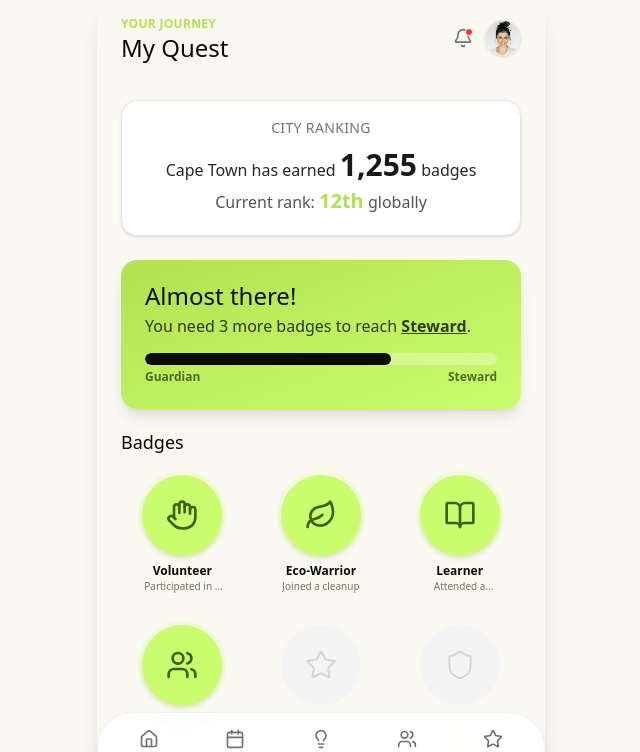
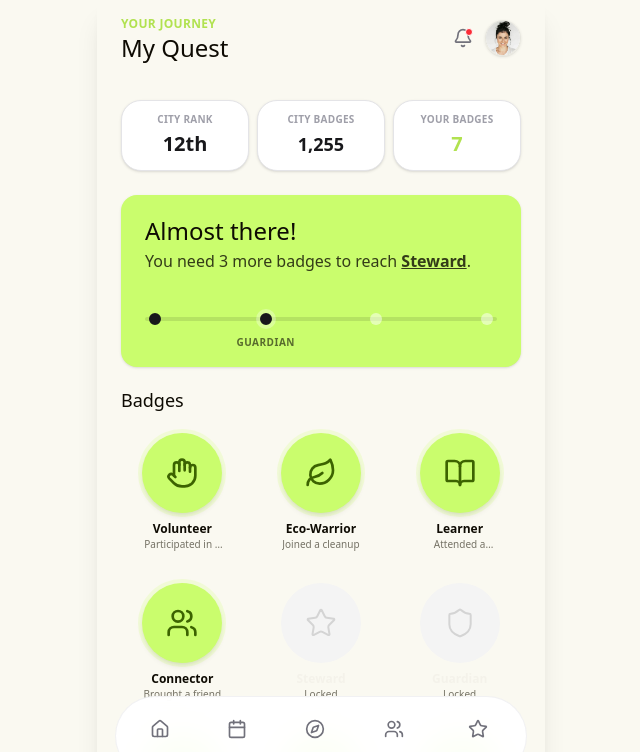
Before and after one commit to broadbrandsa/GOTF, a Next.js app: page /quest in a window 1280 px wide. Shown: the top 752 px of the page, without its empty margins (319-959 px from the left). Built offline with nearby package versions, Linux system fonts and the light colour scheme.

Commit message:
Quest metrics + intro overlay + home updates + discover route fix + remove bottom shadows

```diff
--- a/app/(main)/home/page.tsx
+++ b/app/(main)/home/page.tsx
@@ -81,7 +81,7 @@ export default function HomePage() {
                 {/* Horizontal Slider */}
                 <div className="flex overflow-x-auto gap-4 pb-4 snap-x snap-mandatory scrollbar-hide px-6 -mx-0">
                     {PARTICIPATION_ITEMS.slice(0, 5).map(item => (
-                        <Link key={item.id} href={`/p/${item.id}`} className="snap-center shrink-0 block relative h-[50vh] w-[80vw] sm:w-[45vw] max-w-sm rounded-2xl overflow-hidden shadow-md group active:scale-[0.99] transition-transform">
+                        <Link key={item.id} href={`/p/${item.id}`} className="snap-center shrink-0 block relative h-[35vh] sm:h-[200px] w-[80vw] sm:w-[45vw] max-w-sm rounded-2xl overflow-hidden shadow-md group active:scale-[0.99] transition-transform">
                             <img
                                 src={item.imageUrl || '/images/event-local-action-1.jpg'}
                                 alt={item.title}
@@ -101,11 +101,9 @@ export default function HomePage() {
                                     </Badge>
 
                                     {/* Add to Calendar Button */}
-                                    <button className="bg-white/20 backdrop-blur-md text-white p-1.5 rounded-full hover:bg-white/30 transition-colors pointer-events-auto">
-                                        <div className="w-3.5 h-3.5 border-[1.5px] border-current rounded-[3px] flex items-center justify-center relative">
-                                            <div className="absolute top-0 right-0 -mt-0.5 -mr-0.5 w-[1px] h-[3px] bg-current"></div>
-                                            <span className="text-[6px] font-bold leading-none mt-0.5">+</span>
-                                        </div>
+                                    <button className="bg-white/20 backdrop-blur-md text-white/90 px-2 py-1 rounded-full hover:bg-white/30 transition-colors pointer-events-auto flex items-center gap-1.5">
+                                        <span className="text-[10px] font-bold">Add to calendar</span>
+                                        <ArrowRight size={10} className="text-white" />
                                     </button>
                                 </div>
 
@@ -119,6 +117,26 @@ export default function HomePage() {
                                 </div>
                             </div>
                         </Link>
+                    ))}
+                </div>
+            </div>
+
+            {/* Top Contributors Section */}
+            <div className="mb-6 px-6">
+                <h2 className="text-sm font-bold text-foreground mb-3 uppercase tracking-wide opacity-80">Top Contributors This Month</h2>
+                <div className="flex flex-wrap gap-2">
+                    {/* Mock members (using IDs from MEMBERS list if imported, or mocking inline for now if not available in imports) */}
+                    {[
+                        { name: 'Thandiwe', img: '/images/ben-den-engelsen-YUu9UAcOKZ4-unsplash.jpg' },
+                        { name: 'David', img: '/images/ayo-ogunseinde-sibVwORYqs0-unsplash.jpg' },
+                        { name: 'Mike', img: '/images/joseph-gonzalez-iFgRcqHznqg-unsplash.jpg' },
+                        { name: 'Sarah', img: '/images/christopher-campbell-rDEOVtE7vOs-unsplash.jpg' },
+                        { name: 'Jessica', img: '/images/prince-akachi-J1OScm_uHUQ-unsplash.jpg' },
+                    ].map((m, i) => (
+                        <div key={i} className="inline-flex items-center gap-2 px-2 py-1 rounded-full bg-white border border-zinc-100 shadow-sm">
+                            <img src={m.img} alt={m.name} className="w-5 h-5 rounded-full object-cover" />
+                            <span className="text-xs font-medium text-zinc-700">{m.name}</span>
+                        </div>
                     ))}
                 </div>
             </div>
--- a/app/(main)/quest/page.tsx
+++ b/app/(main)/quest/page.tsx
@@ -6,6 +6,7 @@ import { BADGES, MOCK_USER_BADGES, PARTICIPATION_ITEMS } from '@/lib/data';
 import { BadgeIcon } from '@/components/BadgeIcon';
 import Link from 'next/link';
 import { ArrowRight } from 'lucide-react';
+import { clsx } from 'clsx';
 
 export default function QuestPage() {
     const earnedCount = MOCK_USER_BADGES.length;
@@ -15,30 +16,52 @@ export default function QuestPage() {
             <TopBar title="My Quest" subtitle="Your journey" />
 
             <div className="px-6 mt-6 mb-6">
-                {/* City Ranking Card */}
-                <div className="bg-white border border-zinc-200 rounded-2xl p-5 shadow-sm text-center mb-6">
-                    <h2 className="text-zinc-500 font-medium text-sm mb-3 uppercase tracking-wide">City Ranking</h2>
-                    <div className="space-y-1">
-                        <div className="text-zinc-800">
-                            Cape Town has earned <span className="text-3xl font-bold text-zinc-900">1,255</span> badges
-                        </div>
-                        <div className="text-zinc-600 font-medium">
-                            Current rank: <span className="text-xl font-bold text-lime-dark">12th</span> globally
-                        </div>
+                {/* City Ranking Metrics */}
+                <div className="grid grid-cols-3 gap-2 mb-6">
+                    <div className="bg-white border border-zinc-200 rounded-xl p-3 flex flex-col justify-center items-center text-center shadow-sm">
+                        <span className="text-[10px] uppercase font-bold text-zinc-400 tracking-wide leading-tight mb-1">City Rank</span>
+                        <span className="text-xl font-bold text-zinc-900">12th</span>
+                    </div>
+                    <div className="bg-white border border-zinc-200 rounded-xl p-3 flex flex-col justify-center items-center text-center shadow-sm">
+                        <span className="text-[10px] uppercase font-bold text-zinc-400 tracking-wide leading-tight mb-1">City Badges</span>
+                        <span className="text-lg font-bold text-zinc-900">1,255</span>
+                    </div>
+                    <div className="bg-white border border-zinc-200 rounded-xl p-3 flex flex-col justify-center items-center text-center shadow-sm">
+                        <span className="text-[10px] uppercase font-bold text-zinc-400 tracking-wide leading-tight mb-1">Your Badges</span>
+                        <span className="text-xl font-bold text-lime-dark">7</span>
                     </div>
                 </div>
 
-                <Card className="bg-gradient-to-br from-lime-dark to-lime p-6 text-foreground shadow-lg border-0">
-                    <h2 className="text-2xl font-bold mb-2">Almost there!</h2>
-                    <p className="font-medium opacity-80">
+                <Card className="bg-lime p-6 text-foreground shadow-sm border-0 relative overflow-hidden">
+                    <h2 className="text-2xl font-bold mb-2 relative z-10">Almost there!</h2>
+                    <p className="font-medium opacity-80 relative z-10 mb-6">
                         You need 3 more badges to reach <span className="font-bold underline">Steward</span>.
                     </p>
-                    <div className="mt-4 w-full bg-white/30 h-3 rounded-full overflow-hidden backdrop-blur-sm">
-                        <div className="bg-foreground h-full rounded-full w-[70%]"></div>
-                    </div>
-                    <div className="flex justify-between mt-1 text-xs font-semibold opacity-60">
-                        <span>Guardian</span>
-                        <span>Steward</span>
+
+                    {/* Milestone Progress Strip */}
+                    <div className="relative w-full h-12 flex items-center justify-between px-1 z-10">
+                        {/* Line */}
+                        <div className="absolute left-0 right-0 top-1/2 -translate-y-1/2 h-1 bg-black/10 rounded-full"></div>
+
+                        {/* Dots */}
+                        {['Volunteer', 'Guardian', 'Steward', 'GOF'].map((tier, i) => {
+                            const isCompleted = i <= 1; // Current tier is Guardian (index 1)
+                            const isCurrent = i === 1;
+                            return (
+                                <div key={tier} className="relative flex flex-col items-center group">
+                                    <div className={clsx(
+                                        "w-3 h-3 rounded-full border-2 transition-colors z-10",
+                                        isCompleted ? "bg-zinc-900 border-zinc-900" : "bg-white/50 border-transparent",
+                                        isCurrent && "ring-4 ring-white/30"
+                                    )}></div>
+                                    {isCurrent && (
+                                        <div className="absolute -bottom-6 text-[10px] font-bold uppercase tracking-wider opacity-60">
+                                            {tier}
+                                        </div>
+                                    )}
+                                </div>
+                            )
+                        })}
                     </div>
                 </Card>
             </div>
--- a/app/page.tsx
+++ b/app/page.tsx
@@ -25,13 +25,13 @@ export default function IntroPage() {
           alt="Intro background"
           className="w-full h-full object-cover"
         />
-        {/* Black Overlay */}
-        <div className="absolute inset-0 bg-black/60"></div>
+        {/* Gradient Overlay (Dark bottom -> Clear top) */}
+        <div className="absolute inset-0 bg-gradient-to-t from-black/90 via-black/40 to-transparent"></div>
       </div>
 
       {/* Content (Bottom Aligned) */}
       <div className="relative z-10 w-full px-6 flex flex-col items-center space-y-6 animate-in slide-in-from-bottom-8 duration-700 fade-in">
-        <h1 className="text-4xl sm:text-5xl font-bold text-center text-white leading-tight drop-shadow-md max-w-xs mx-auto">
+        <h1 className="text-3xl sm:text-4xl font-bold text-center text-white leading-tight drop-shadow-md max-w-xs mx-auto">
           Small Efforts for a Better World
         </h1>
 
--- a/components/BottomNav.tsx
+++ b/components/BottomNav.tsx
@@ -2,7 +2,7 @@
 
 import Link from 'next/link';
 import { usePathname } from 'next/navigation';
-import { Home, Calendar, Trophy, Map, Users, Star, Lightbulb } from 'lucide-react'; // Using icons roughly mapping to the needs
+import { Home, Calendar, Trophy, Map, Users, Star, Lightbulb, Compass } from 'lucide-react'; // Using icons roughly mapping to the needs
 import { clsx } from 'clsx';
 
 export function BottomNav() {
@@ -11,7 +11,7 @@ export function BottomNav() {
     const navItems = [
         { href: '/home', label: 'Home', icon: Home },
         { href: '/events', label: 'Participate', icon: Calendar },
-        { href: '/discover', label: 'Discover', icon: Lightbulb },
+        { href: '/discover', label: 'Discover', icon: Compass },
         { href: '/community', label: 'Community', icon: Users },
         { href: '/outcomes', label: 'Outcomes', icon: Star }
     ];
@@ -19,8 +19,8 @@ export function BottomNav() {
     const allItems = navItems;
 
     return (
-        <div className="fixed bottom-4 inset-x-4 max-w-md mx-auto z-50">
-            <nav className="flex justify-around items-center h-[72px] rounded-full bg-white/95 backdrop-blur-md shadow-lg border border-zinc-200/50 px-2 pb-1">
+        <div className="fixed bottom-6 left-0 right-0 flex justify-center z-50 pointer-events-none">
+            <nav className="bg-white/95 backdrop-blur-md border border-zinc-200/50 rounded-full px-6 py-3 flex items-center gap-8 pointer-events-auto">
                 {allItems.map((item) => {
                     const isActive = pathname.startsWith(item.href);
                     const Icon = item.icon;
```
